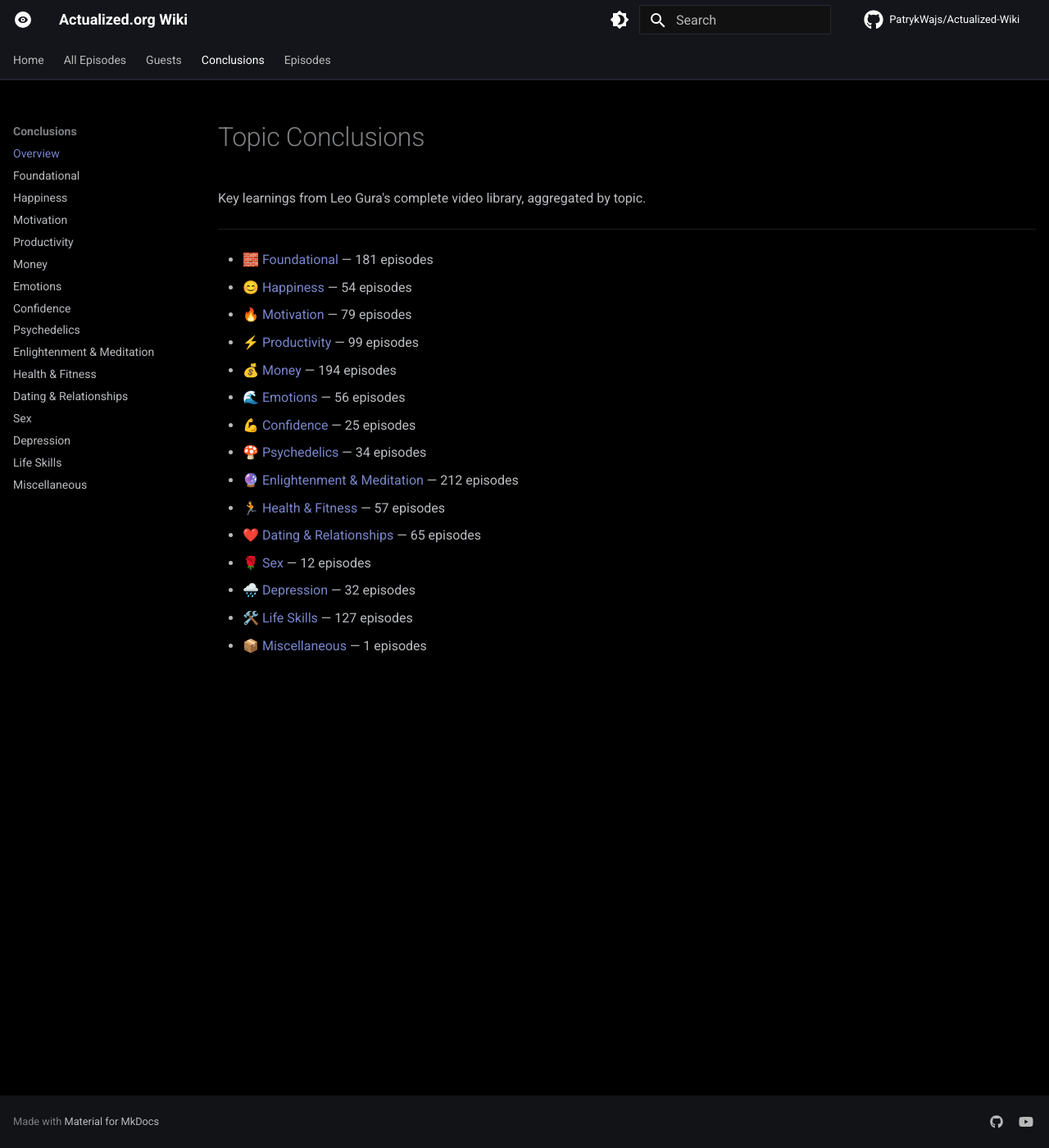
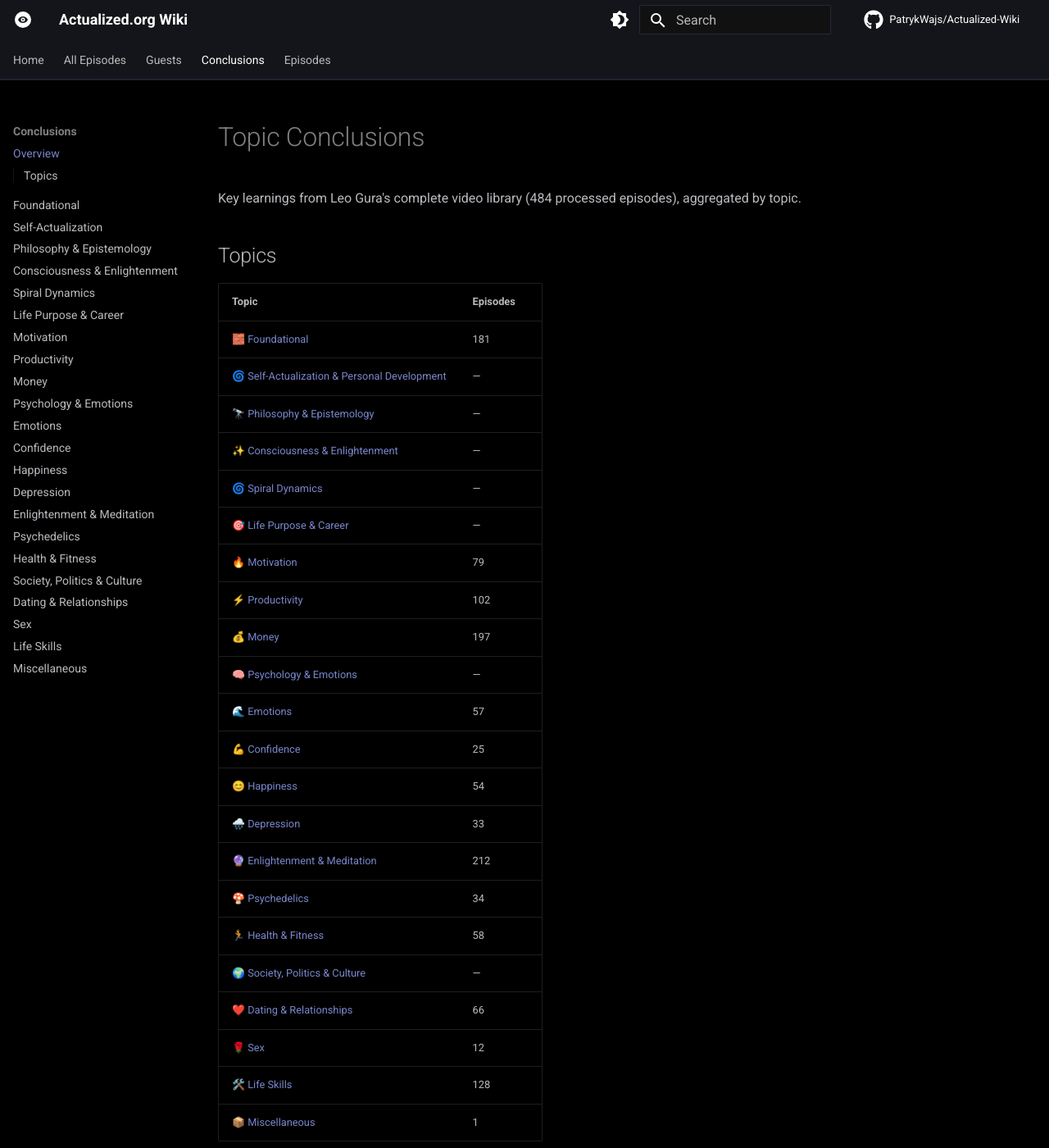
Before and after one commit to PatrykWajs/Actualized-Wiki, an MkDocs documentation site: the page built from docs/Conclusions/index.md, in a window 1280 px wide and 1400 px high. Shown: the whole window at 82% size. Built offline with MkDocs 1.6.1 and Material for MkDocs 9.7.7, drawn with Linux system fonts in a browser that asks for light colours; comment, search, counter and statistics services are not loaded.

Commit message:
Add 4 missing summaries, expand Conclusions nav to 22 categories, new social card
- Write summary.md for episodes 001, 002, 003, 006 (were transcript-only)
- Add episodes 001-003 and 006 to MAP.md in chronological order
- Expand mkdocs.yml nav from 15 to 22 Conclusions categories (self-actualization,
  philosophy & epistemology, consciousness & enlightenment, spiral dynamics,
  life purpose & career, psychology & emotions, society politics & culture)
- Update Conclusions/index.md to show all 22 categories with episode counts
- Regenerate Conclusions files via build_conclusions.py (484 episodes)
- New social-card.png with dark/indigo Actualized.org branding

Co-Authored-By: Claude Sonnet 4.6 <noreply@anthropic.com>

```diff
--- a/docs/Conclusions/index.md
+++ b/docs/Conclusions/index.md
@@ -1,21 +1,34 @@
+---
+title: Topic Conclusions
+---
+
 # Topic Conclusions
 
-Key learnings from Leo Gura's complete video library, aggregated by topic.
+Key learnings from Leo Gura's complete video library (484 processed episodes), aggregated by topic.
 
----
+## Topics
 
-- [🧱 Foundational](foundational.md) — 181 episodes
-- [😊 Happiness](happiness.md) — 54 episodes
-- [🔥 Motivation](motivation.md) — 79 episodes
-- [⚡ Productivity](productivity.md) — 99 episodes
-- [💰 Money](money.md) — 194 episodes
-- [🌊 Emotions](emotions.md) — 56 episodes
-- [💪 Confidence](confidence.md) — 25 episodes
-- [🍄 Psychedelics](psychedelics.md) — 34 episodes
-- [🔮 Enlightenment & Meditation](enlightenment-and-meditation.md) — 212 episodes
-- [🏃 Health & Fitness](health-and-fitness.md) — 57 episodes
-- [❤️ Dating & Relationships](dating-and-relationships.md) — 65 episodes
-- [🌹 Sex](sex.md) — 12 episodes
-- [🌧️ Depression](depression.md) — 32 episodes
-- [🛠️ Life Skills](life-skills.md) — 127 episodes
-- [📦 Miscellaneous](miscellaneous.md) — 1 episodes
+| Topic | Episodes |
+|-------|----------|
+| [🧱 Foundational](foundational.md) | 181 |
+| [🌀 Self-Actualization & Personal Development](self-actualization-and-personal-development.md) | — |
+| [🔭 Philosophy & Epistemology](philosophy-and-epistemology.md) | — |
+| [✨ Consciousness & Enlightenment](consciousness-and-enlightenment.md) | — |
+| [🌀 Spiral Dynamics](spiral-dynamics.md) | — |
+| [🎯 Life Purpose & Career](life-purpose-and-career.md) | — |
+| [🔥 Motivation](motivation.md) | 79 |
+| [⚡ Productivity](productivity.md) | 102 |
+| [💰 Money](money.md) | 197 |
+| [🧠 Psychology & Emotions](psychology-and-emotions.md) | — |
+| [🌊 Emotions](emotions.md) | 57 |
+| [💪 Confidence](confidence.md) | 25 |
+| [😊 Happiness](happiness.md) | 54 |
+| [🌧️ Depression](depression.md) | 33 |
+| [🔮 Enlightenment & Meditation](enlightenment-and-meditation.md) | 212 |
+| [🍄 Psychedelics](psychedelics.md) | 34 |
+| [🏃 Health & Fitness](health-and-fitness.md) | 58 |
+| [🌍 Society, Politics & Culture](society-politics-and-culture.md) | — |
+| [❤️ Dating & Relationships](dating-and-relationships.md) | 66 |
+| [🌹 Sex](sex.md) | 12 |
+| [🛠️ Life Skills](life-skills.md) | 128 |
+| [📦 Miscellaneous](miscellaneous.md) | 1 |
--- a/mkdocs.yml
+++ b/mkdocs.yml
@@ -80,18 +80,25 @@ nav:
   - Conclusions:
       - Overview: Conclusions/index.md
       - Foundational: Conclusions/foundational.md
-      - Happiness: Conclusions/happiness.md
+      - Self-Actualization: Conclusions/self-actualization-and-personal-development.md
+      - Philosophy & Epistemology: Conclusions/philosophy-and-epistemology.md
+      - Consciousness & Enlightenment: Conclusions/consciousness-and-enlightenment.md
+      - Spiral Dynamics: Conclusions/spiral-dynamics.md
+      - Life Purpose & Career: Conclusions/life-purpose-and-career.md
       - Motivation: Conclusions/motivation.md
       - Productivity: Conclusions/productivity.md
       - Money: Conclusions/money.md
+      - Psychology & Emotions: Conclusions/psychology-and-emotions.md
       - Emotions: Conclusions/emotions.md
       - Confidence: Conclusions/confidence.md
+      - Happiness: Conclusions/happiness.md
+      - Depression: Conclusions/depression.md
+      - Enlightenment & Meditation: Conclusions/enlightenment-and-meditation.md
       - Psychedelics: Conclusions/psychedelics.md
-      - Enlightenment & Meditation: Conclusions/enlightenment-and-meditation.md
       - Health & Fitness: Conclusions/health-and-fitness.md
+      - Society, Politics & Culture: Conclusions/society-politics-and-culture.md
       - Dating & Relationships: Conclusions/dating-and-relationships.md
       - Sex: Conclusions/sex.md
-      - Depression: Conclusions/depression.md
       - Life Skills: Conclusions/life-skills.md
       - Miscellaneous: Conclusions/miscellaneous.md
   - Episodes: Episodes/
```
Also changed, not shown: docs/Episodes/001 - Mastery Part 1/summary.md (added, +43 -0 lines), docs/Episodes/002 - How to Invest In Yourself/summary.md (added, +43 -0 lines), docs/Episodes/003 - Why Life Coaching Works/summary.md (added, +42 -0 lines), docs/Episodes/006 - Inner Game of Career Development/summary.md (added, +43 -0 lines), docs/MAP.md (+4 -0 lines), docs/assets/images/social-card.png.
